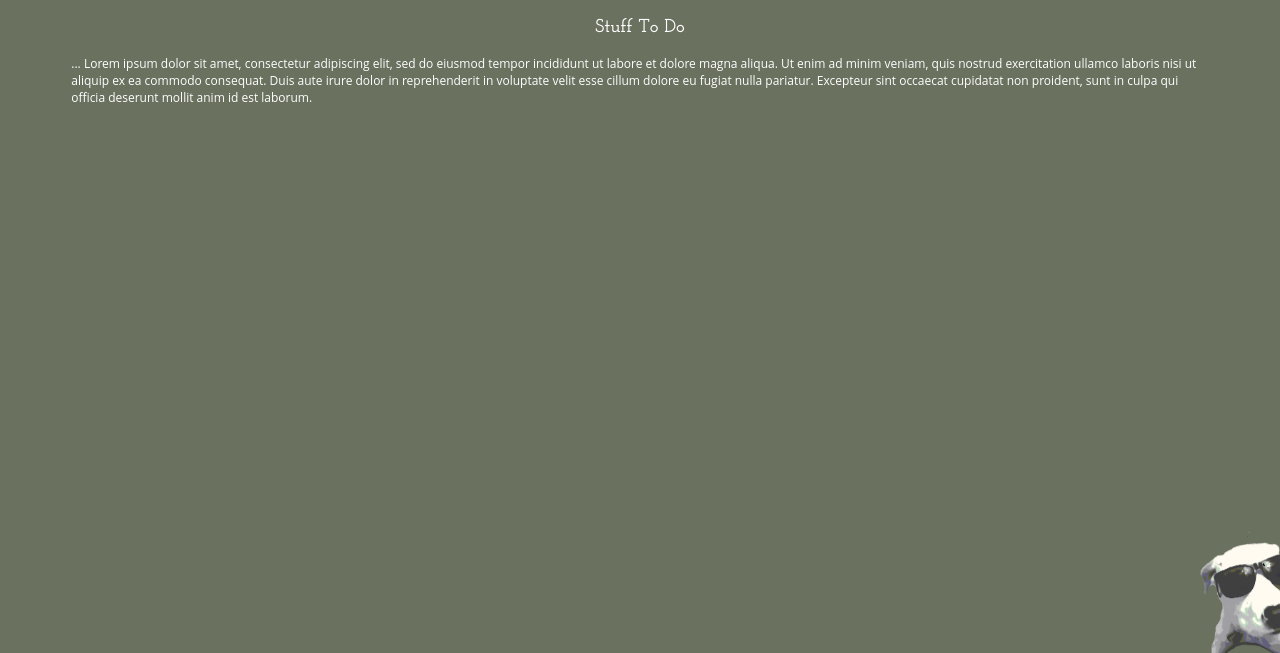
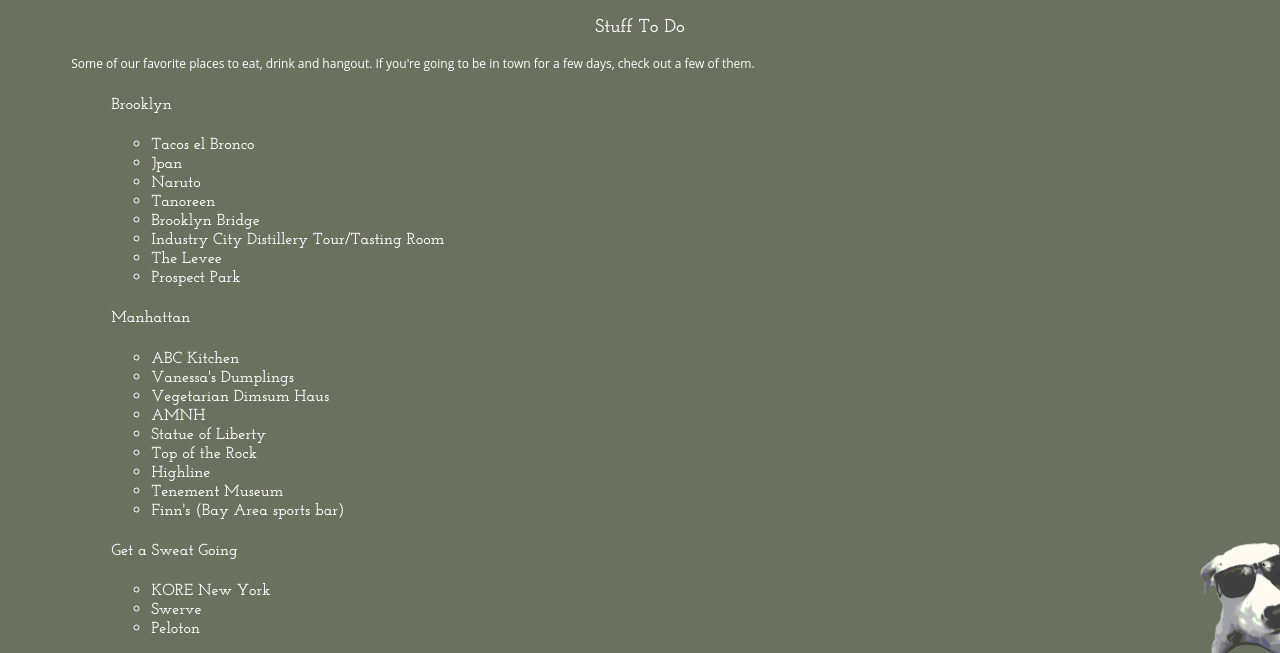
Before and after one commit to chris-sheehan/teamchrait, a Jekyll site: the page built from todo.md, in a window 1280 px wide and 1025 px high, cut to the strip 372-1025 px from the top of the window. Built offline with Jekyll 4.4.1, drawn with Linux system fonts in a browser that asks for light colours.

Commit message:
add basic copy

```diff
--- a/todo.md
+++ b/todo.md
@@ -8,5 +8,40 @@
   <img class='page-main' src='{{site.baseurl}}/assets/img/chrait-aussie2.png'>
 
   <h3>Stuff To Do</h3>
-	<p>... Lorem ipsum dolor sit amet, consectetur adipiscing elit, sed do eiusmod tempor incididunt ut labore et dolore magna aliqua. Ut enim ad minim veniam, quis nostrud exercitation ullamco laboris nisi ut aliquip ex ea commodo consequat. Duis aute irure dolor in reprehenderit in voluptate velit esse cillum dolore eu fugiat nulla pariatur. Excepteur sint occaecat cupidatat non proident, sunt in culpa qui officia deserunt mollit anim id est laborum.</p>
+	<p>Some of our favorite places to eat, drink and hangout. If you're going to be in town for a few days, check out a few of them.</p>
+
+  <ul>
+	<h4>Brooklyn</h4>
+	<ul>
+	  <li>Tacos el Bronco</li>
+	  <li>Jpan</li>
+	  <li>Naruto</li>
+	  <li>Tanoreen</li>
+	  <li>Brooklyn Bridge</li>
+	  <li>Industry City Distillery Tour/Tasting Room</li>
+	  <li>The Levee</li>
+	  <li>Prospect Park</li>
+	</ul>
+
+	<h4>Manhattan</h4>
+	<ul>
+	  <li>ABC Kitchen</li>
+	  <li>Vanessa's Dumplings</li>
+	  <li>Vegetarian Dimsum Haus</li>
+	  <li>AMNH</li>
+	  <li>Statue of Liberty</li>
+	  <li>Top of the Rock</li>
+	  <li>Highline</li>
+	  <li>Tenement Museum</li>
+	  <li>Finn's (Bay Area sports bar)</li>
+	</ul>
+
+	<h4>Get a Sweat Going</h4>
+	<ul>
+	  <li>KORE New York</li>
+	  <li>Swerve</li>
+	  <li>Peloton</li>
+	</ul>
+  </ul>
+
   </div>
```
Also changed, not shown: travel.md (+6 -0 lines), 4 other files.
